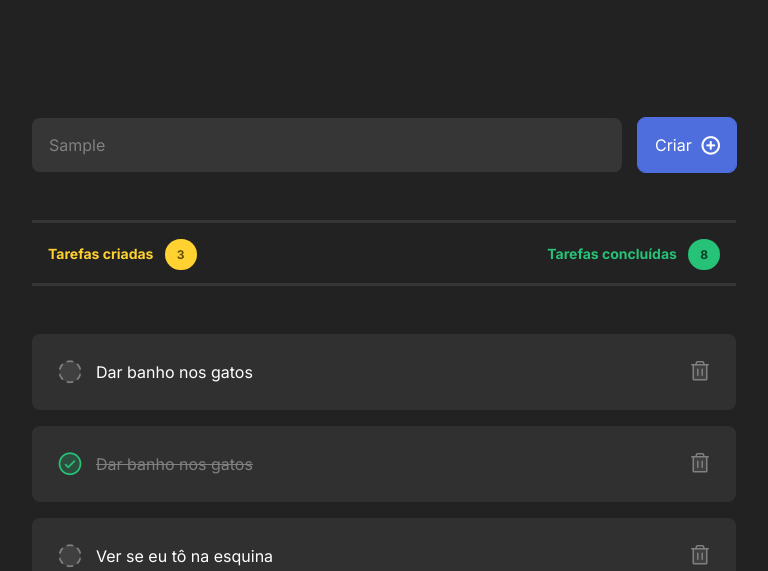
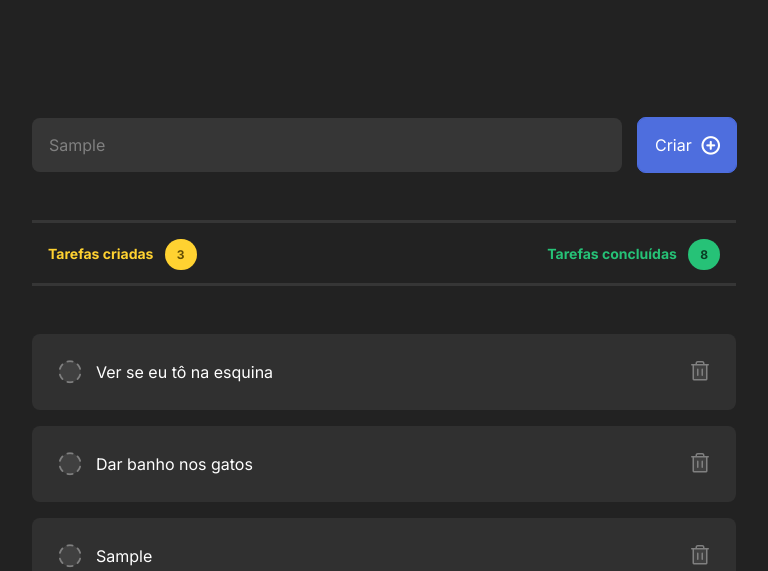
Before and after one commit to jemluz/td-newbies, a plain HTML site: page index.html in a window 1280 px wide. Both pictures are taken after typing "Sample" into the empty fields and a click on the button "Criar". Shown: the part 229-800 px from the top of the page, without its empty margins (256-1024 px from the left). Drawn offline with nearby package versions, Linux system fonts and the light colour scheme.

Commit message:
Commit 25 - Implementação da mensagem de lista vazia

```diff
--- a/index.html
+++ b/index.html
@@ -62,41 +62,15 @@
           </div>
         </section>
 
-        <!-- <section class="empty_tasks">
+        <section class="empty_tasks" id="empty_tasks">
           <img src="./assets/empty-tasks.svg" alt="" />
           <div>
             <p>Você ainda não tem tarefas cadastradas</p>
             <p>Crie tarefas e organize seus itens a fazer</p>
           </div>
-        </section> -->
+        </section>
 
-        <section id="tasks_list" class="tasks_list">
-          <!-- todo example -->
-          <div class="task todo">
-            <div class="left_content">
-              <i class="ph-duotone ph-circle-dashed check_btn"></i>
-              <i class="ph-duotone ph-check-circle check_btn hidden"></i>
-              <p class="risked">Dar banho nos gatos</p>
-            </div>
-            <i
-              class="ph-duotone ph-trash delete_btn"
-              onclick="deleteTask(event)"
-            ></i>
-          </div>
-
-          <!-- done example -->
-          <div class="task done">
-            <div class="left_content">
-              <i class="ph-duotone ph-circle-dashed check_btn hidden"></i>
-              <i class="ph-duotone ph-check-circle check_btn"></i>
-              <p class="risked">Dar banho nos gatos</p>
-            </div>
-            <i
-              class="ph-duotone ph-trash delete_btn"
-              onclick="deleteTask(event)"
-            ></i>
-          </div>
-        </section>
+        <section id="tasks_list" class="tasks_list"></section>
       </main>
     </div>
 
--- a/tasks.js
+++ b/tasks.js
@@ -19,6 +19,18 @@ let tasksData = [
 const addTaskInput = document.getElementById("task_input");
 const addTaskButton = document.getElementsByTagName("button")[0];
 const tasksList = document.getElementById("tasks_list");
+const emptyTasks = document.getElementById("empty_tasks");
+
+// displays empty message
+function verifyIfListIsEmpty() {
+  if (tasksData.length === 0) {
+    emptyTasks.classList.remove("hidden")
+  } else {
+    emptyTasks.classList.add("hidden")
+  }
+}
+
+verifyIfListIsEmpty();
 
 // new task item
 function createNewTaskEl(taskName, taskId) {
@@ -73,7 +85,7 @@ function addTask(event) {
 
   event.preventDefault();
 
-  const taskName = event.target.value;
+  const taskName = addTaskInput.value;
 
   const newTask = {
     id: uid(),
@@ -85,6 +97,8 @@ function addTask(event) {
 
   const taskElement = createNewTaskEl(newTask.name, newTask.id);
   tasksList.appendChild(taskElement);
+
+  verifyIfListIsEmpty();
 }
 
 // complete task
@@ -138,6 +152,8 @@ function deleteTask(event) {
 
   tasksData = tasksWithoutDeletedOne;
   tasksList.removeChild(taskToDelete);
+
+  verifyIfListIsEmpty();
 }
 
 // sync HTML with tasksData list
```
